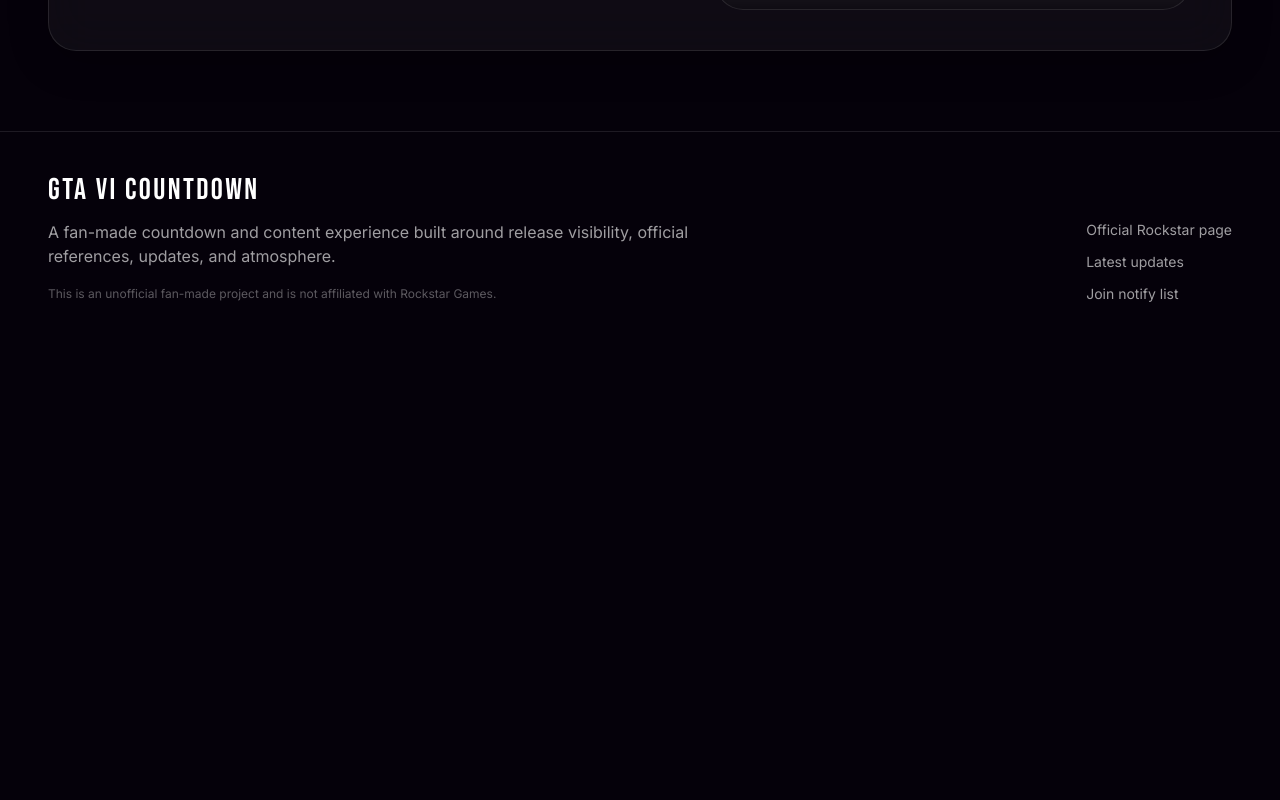
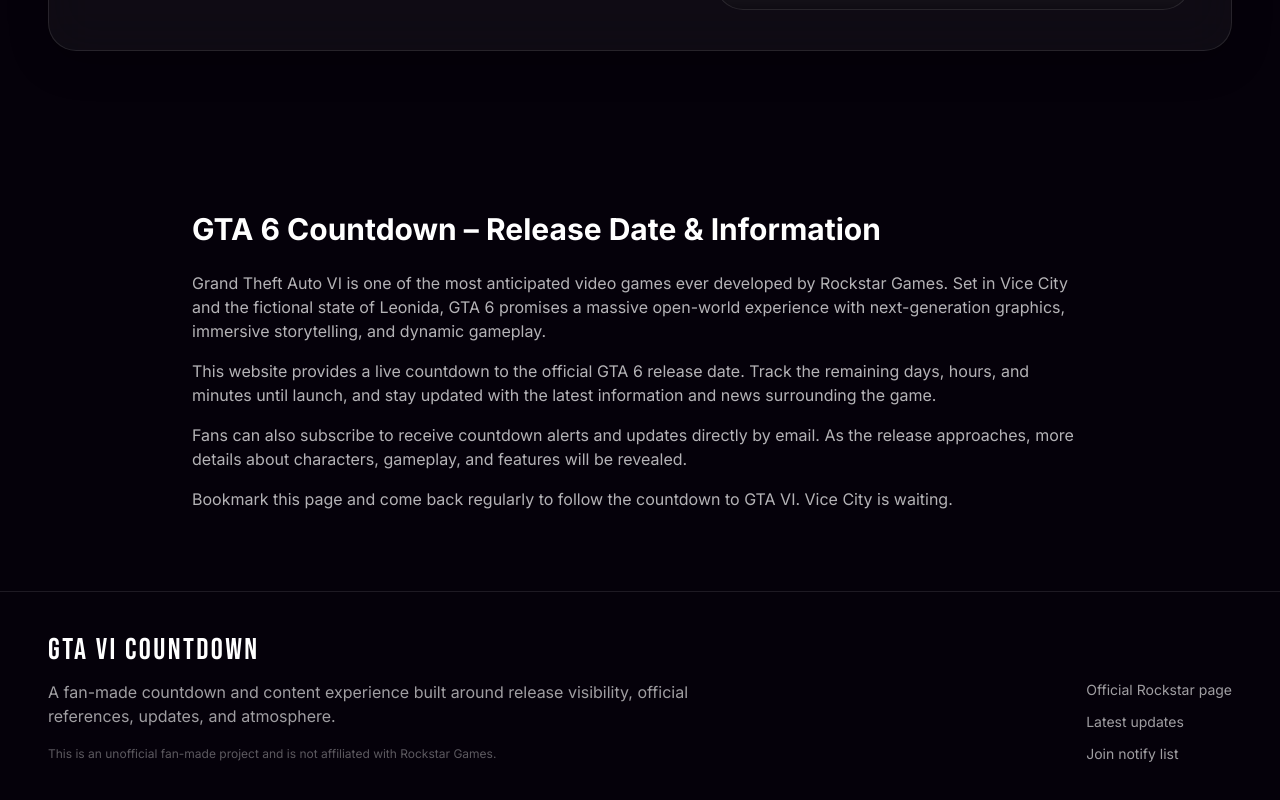
Before and after one commit to mjadid91/gta6-countdown, a React (Vite) app: page / in a window 1280 px wide. Shown: the part 9634-10434 px from the top of the page. Before the commit the page ends 9978 px from the top, so only its background shows below. Built offline with nearby package versions, Linux system fonts and the light colour scheme; no server answers; the database is empty.

Commit message:
add preview image

```diff
--- a/index.html
+++ b/index.html
@@ -6,26 +6,20 @@
     <link rel="manifest" href="/site.webmanifest" />
     <meta name="viewport" content="width=device-width, initial-scale=1.0" />
 
-    <title>GTA VI Countdown — Fan-Made Launch Experience</title>
+    <title>GTA 6 Countdown – Live Timer to Release (2026)</title>
 
-    <meta
-      name="description"
-      content="A fan-made GTA VI countdown and content experience featuring release info, updates, live stats, and a polished cinematic presentation."
-    />
-    <meta name="theme-color" content="#05010a" />
-    <meta name="robots" content="index, follow" />
-    <link rel="canonical" href="https://your-domain.com/" />
+    <meta name="description" content="Live countdown to GTA 6 release. Track days, hours and get updates about Grand Theft Auto VI in Vice City.">
 
-    <meta property="og:type" content="website" />
-    <meta property="og:title" content="GTA VI Countdown — Fan-Made Launch Experience" />
-    <meta
-      property="og:description"
-      content="A fan-made GTA VI countdown and content experience featuring release info, updates, live stats, and a polished cinematic presentation."
-    />
-    <meta property="og:image" content="/og-cover.jpg" />
-    <meta property="og:url" content="https://your-domain.com/" />
-    <meta property="og:site_name" content="GTA VI Countdown" />
-    <meta property="og:locale" content="en_GB" />
+    <meta name="keywords" content="gta 6 countdown, gta vi countdown, gta 6 release date, gta 6 timer, gta 6 launch">
+
+    <meta name="robots" content="index, follow">
+
+    <!-- Open Graph -->
+    <meta property="og:title" content="GTA 6 Countdown – Live Timer">
+    <meta property="og:description" content="Track the time left until GTA VI releases.">
+    <meta property="og:type" content="website">
+    <meta property="og:url" content="https://gta6-countdown-beige.vercel.app">
+    <meta property="og:image" content="/preview.png">
 
     <meta name="twitter:card" content="summary_large_image" />
     <meta name="twitter:title" content="GTA VI Countdown — Fan-Made Launch Experience" />
--- a/src/pages/Home.tsx
+++ b/src/pages/Home.tsx
@@ -16,6 +16,44 @@
 import Seo from "../components/Seo";
 import TrailerSection from "../components/TrailerSection";
 import WorldSection from "../components/WorldSection";
+
+function SeoContentSection() {
+  return (
+    <section className="px-6 py-20 sm:px-10 lg:px-16">
+      <div className="mx-auto max-w-4xl text-white/70">
+        <h2 className="mb-6 text-3xl font-bold text-white">
+          GTA 6 Countdown – Release Date & Information
+        </h2>
+
+        <p className="mb-4">
+          Grand Theft Auto VI is one of the most anticipated video games ever
+          developed by Rockstar Games. Set in Vice City and the fictional state
+          of Leonida, GTA 6 promises a massive open-world experience with
+          next-generation graphics, immersive storytelling, and dynamic
+          gameplay.
+        </p>
+
+        <p className="mb-4">
+          This website provides a live countdown to the official GTA 6 release
+          date. Track the remaining days, hours, and minutes until launch, and
+          stay updated with the latest information and news surrounding the
+          game.
+        </p>
+
+        <p className="mb-4">
+          Fans can also subscribe to receive countdown alerts and updates
+          directly by email. As the release approaches, more details about
+          characters, gameplay, and features will be revealed.
+        </p>
+
+        <p>
+          Bookmark this page and come back regularly to follow the countdown to
+          GTA VI. Vice City is waiting.
+        </p>
+      </div>
+    </section>
+  );
+}
 
 export default function Home() {
   return (
@@ -39,6 +77,7 @@
       <GallerySection />
       <FaqSection />
       <NotifySection />
+      <SeoContentSection />
       <Footer />
       <BackToTop />
     </main>
```
Also changed, not shown: public/preview.png (added), public/robots.txt, public/site.webmanifest, 1 other file (tests, documents, lock files or other folders).
